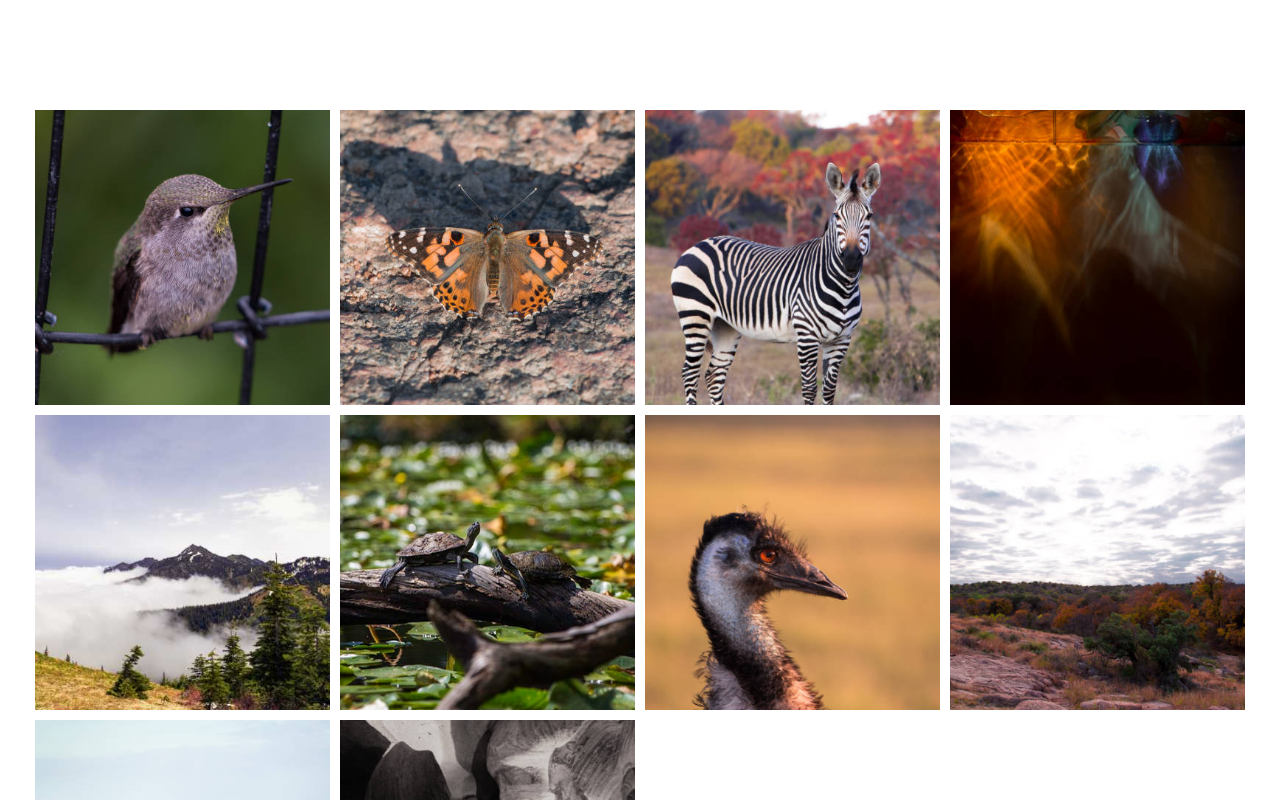
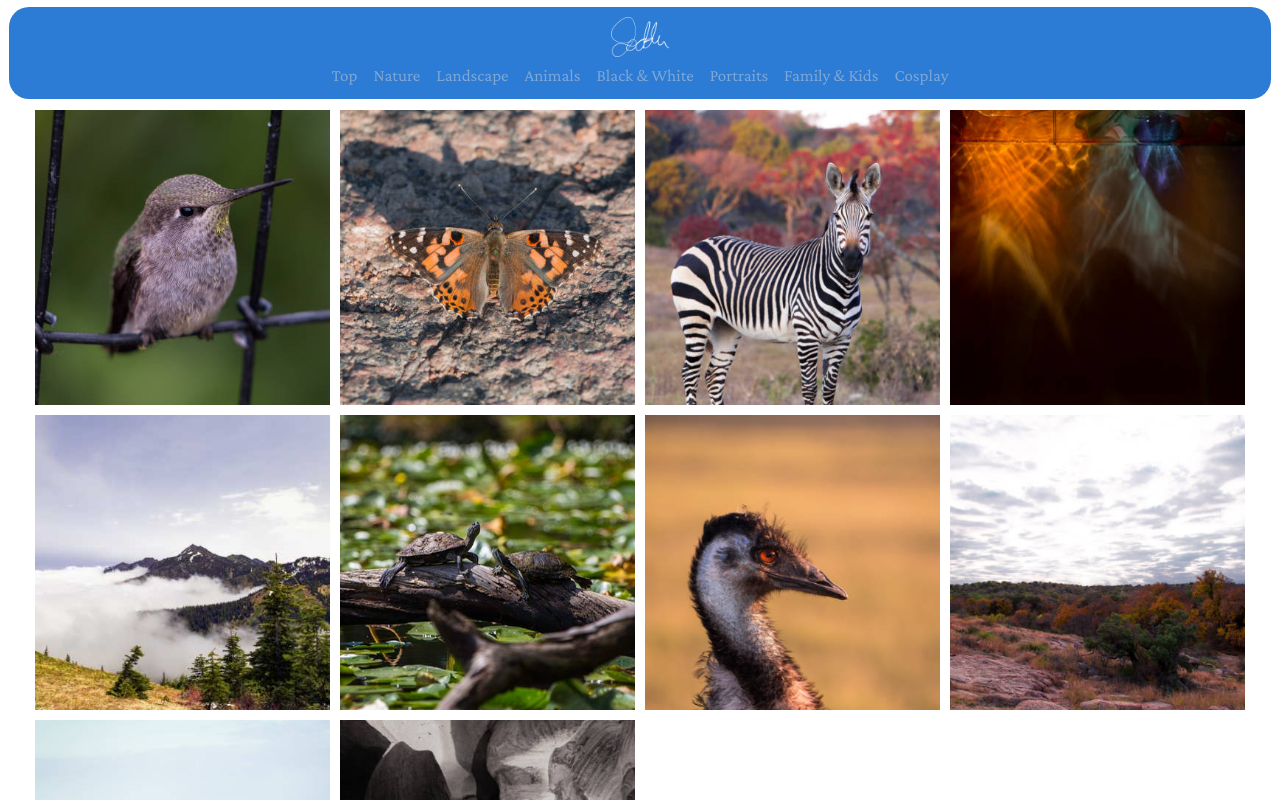
Before and after one commit to JoshEddie/photos_josheddie_com, a React (Create React App) app: page /photos in a window 1280 px wide. Shown: the top 800 px of the page. Built offline with nearby package versions, Linux system fonts and the light colour scheme.

Commit message:
Nav Added

```diff
--- a/src/components/Header.js
+++ b/src/components/Header.js
@@ -0,0 +1,11 @@
+import { SmallLogo } from "./Logo";
+
+export default function Header() {
+    return (
+        <header className="header">
+            <a href="/">
+                <SmallLogo />
+            </a>
+        </header>
+    )
+}
--- a/src/components/ImageBrowserNav.js
+++ b/src/components/ImageBrowserNav.js
@@ -1,8 +1,16 @@
+import '../css/ImageBrowserNav.css';
+
+import Header from './Header'
+import Navigation from './Navigation'
+
 export default function ImageBrowserNav({thumbnailCategory}) {
 
     return (
         <>
-
+        <Header />
+        <Navigation
+            thumbnailCategory = {thumbnailCategory}
+        />
         </>
     )
 
--- a/src/components/Link.js
+++ b/src/components/Link.js
@@ -0,0 +1,12 @@
+export default function Link({category, keyword, thumbnailCategory}) {
+    return (
+        <>
+        <button
+            className="photoNav"
+            onClick={() => thumbnailCategory(keyword)}
+        >
+            {category}
+        </button>
+        </>
+    );
+}
--- /dev/null
+++ b/src/components/Logo.js
@@ -0,0 +1,7 @@
+export function SmallLogo() {
+    return <img src="logos/jeddie-logo_white.png" className="logo" />;
+}
+
+export default function Logo() {
+    return <img src="logos/jeddiePhotography_logo-750px_2021.png" className="logo" />
+}
--- /dev/null
+++ b/src/components/Navigation.js
@@ -0,0 +1,50 @@
+import Link from './Link'
+
+export default function Navigation({thumbnailCategory}) {
+    return (
+        <>
+        <nav className="imageSort">
+            <Link
+                category={"Top"}
+                keyword={"Featured"}
+                thumbnailCategory = {thumbnailCategory}
+            />
+            <Link
+                category={"Nature"}
+                keyword={"Nature"}
+                thumbnailCategory = {thumbnailCategory}
+            />
+            <Link
+                category={"Landscape"}
+                keyword={"Landscape"}
+                thumbnailCategory = {thumbnailCategory}
+            />
+            <Link
+                category={"Animals"}
+                keyword={"Animals"}
+                thumbnailCategory = {thumbnailCategory}
+            />
+            <Link
+                category={"Black & White"}
+                keyword={"Black-&-White"}
+                thumbnailCategory = {thumbnailCategory}
+            />
+            <Link
+                category={"Portraits"}
+                keyword={"Portrait"}
+                thumbnailCategory = {thumbnailCategory}
+            />
+            <Link
+                category={"Family & Kids"}
+                keyword={"FamilyKids"}
+                thumbnailCategory = {thumbnailCategory}
+            />
+            <Link
+                category={"Cosplay"}
+                keyword={"Cosplay"}
+                thumbnailCategory = {thumbnailCategory}
+            />
+        </nav>
+        </>
+    );
+}
--- /dev/null
+++ b/src/css/ImageBrowserNav.css
@@ -0,0 +1,50 @@
+.header {
+    position: fixed;
+    top: 7px;
+    left: 9px;
+    right: 9px;
+    background-color: #1d74d5; /*Fallback Support*/
+    background-color: var(--mainColorRGBA-Opacity95);
+    z-index: 50;
+    border-radius: 20px 20px 0px 0px;
+    padding: 10px;
+}
+
+.logo {
+    height: 40px;
+    vertical-align: middle;
+    display: inline-block;
+    cursor: pointer;
+}
+
+.imageSort {
+    position: fixed;
+    top: 67px;
+    z-index: 31;
+    left: 9px;
+    right: 9px;
+    line-height: 0;
+    background-color: #1d74d5; /*Fallback Support*/
+    background-color: var(--mainColorRGBA-Opacity95);
+    padding: 0 22px 10px 22px;
+    border-radius: 0 0 20px 20px;
+    white-space: nowrap;
+}
+
+.photoNav {
+    border: none;
+    background-color: transparent;
+    color: #7fa7d4; /*Fallback Variable Support*/
+    color: var(--lightAccentHex);
+    padding: 0 8px 5px 8px;
+    font-size: 17px;
+    line-height: 17px;
+    cursor: pointer;
+    display: inline-block;
+}
+
+.photoNav.Selected,
+.photoNav:hover {
+    color: #ffffff;
+    border-bottom: 1px solid #ffffff;
+}
```
Also changed, not shown: public/logos/jeddie-logo_white.png (added), public/logos/jeddiePhotography_logo-750px_2021.png (added).
